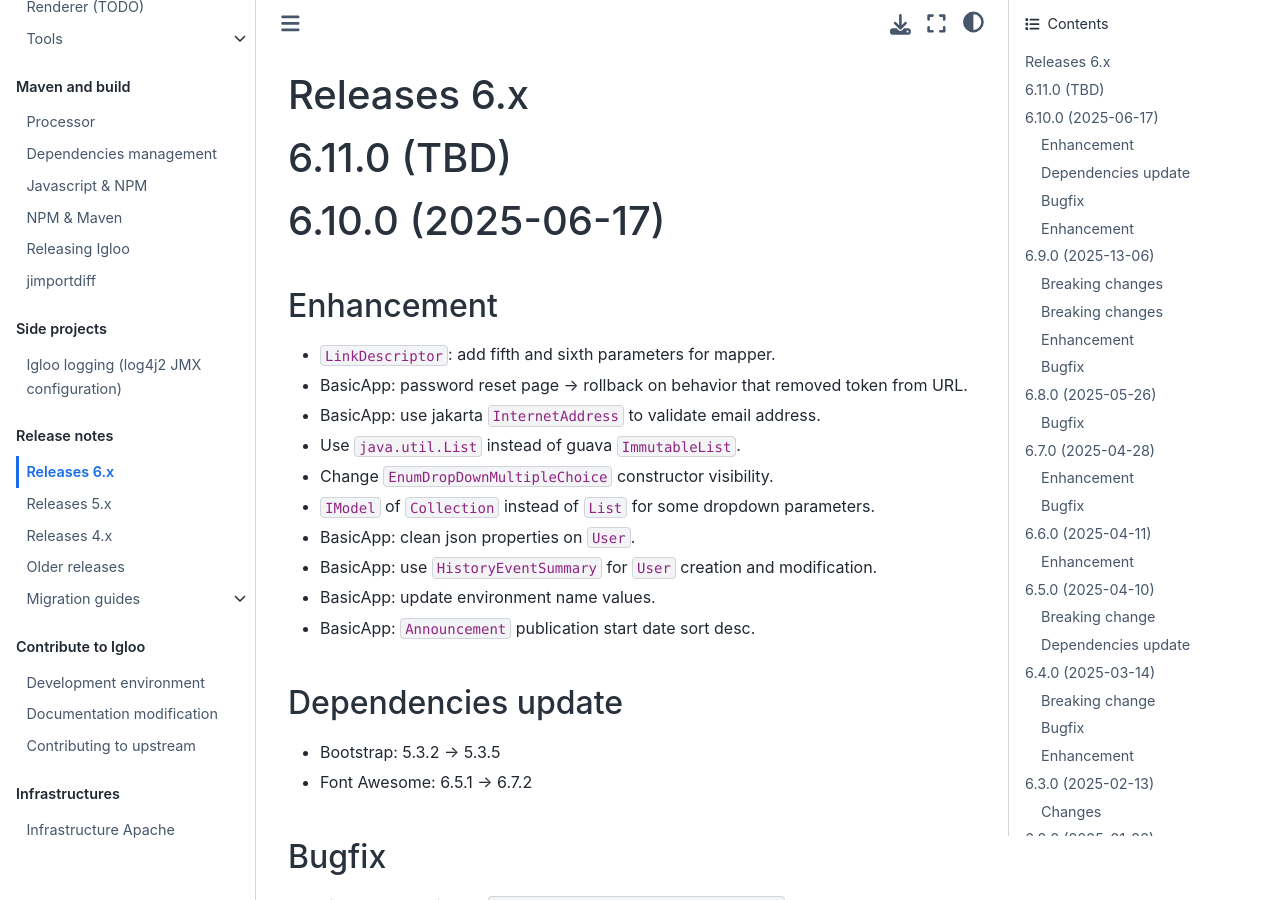
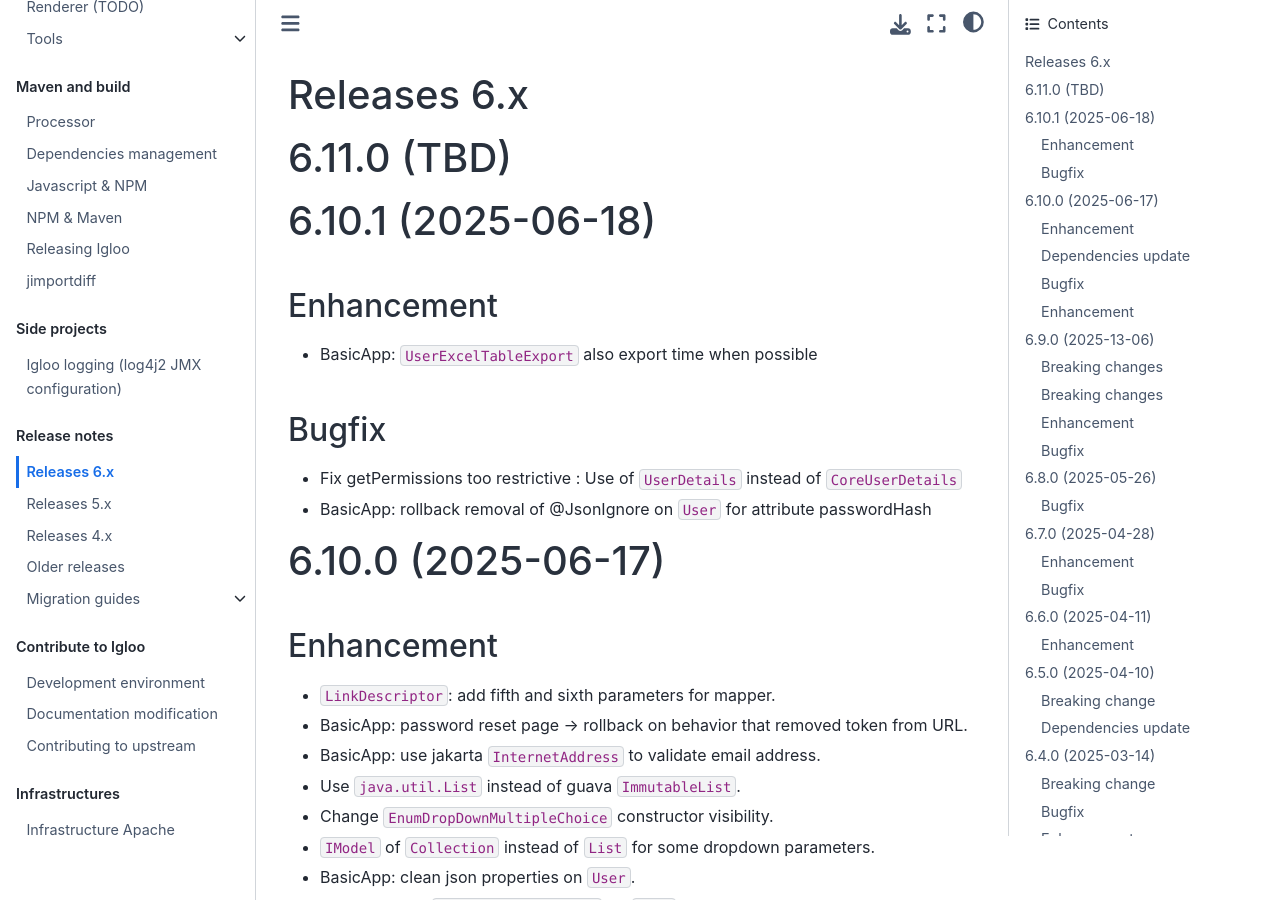
Before and after one commit to igloo-project/igloo-doc, a Sphinx documentation site: the page built from source/release-notes/releases-6.x.md, in a window 1280 px wide and 900 px high. Built offline with Sphinx 7.4.7 and the Sphinx Book theme 1.1.4, drawn with Linux system fonts in a browser that asks for light colours.

Commit message:
igloo 6.10.1 release note

```diff
--- a/source/release-notes/releases-6.x.md
+++ b/source/release-notes/releases-6.x.md
@@ -1,6 +1,17 @@
 # Releases 6.x
 
 # 6.11.0 (TBD)
+
+# 6.10.1 (2025-06-18)
+
+## Enhancement
+
+* BasicApp: `UserExcelTableExport` also export time when possible
+
+## Bugfix
+
+* Fix getPermissions too restrictive : Use of `UserDetails` instead of `CoreUserDetails`
+* BasicApp: rollback removal of @JsonIgnore on `User` for attribute passwordHash
 
 # 6.10.0 (2025-06-17)
 
```
